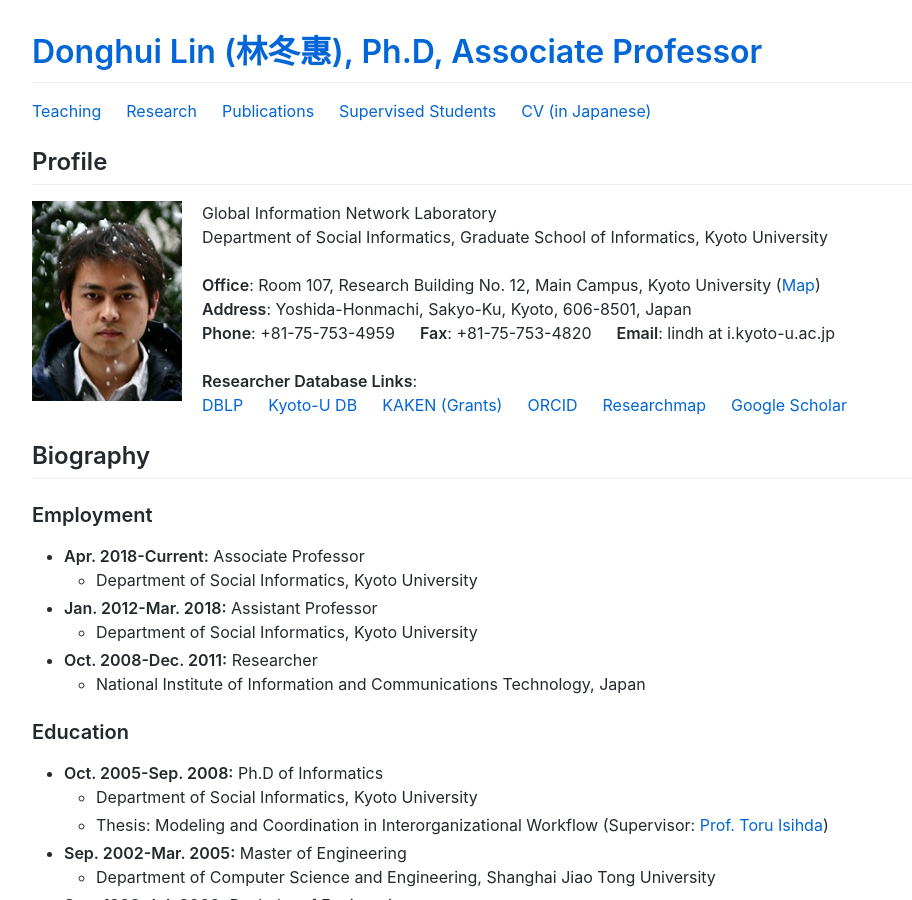
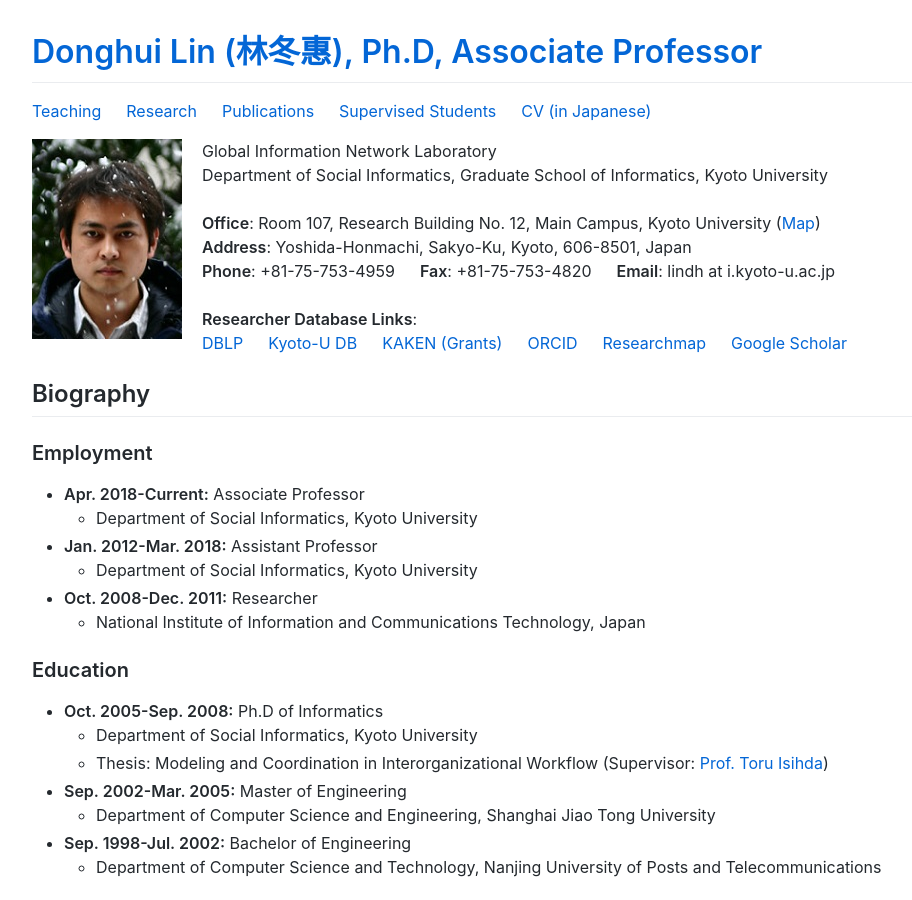
Before and after one commit to lindh/lindh.github.io, a Jekyll site: the page built from index.md, in a window 1280 px wide and 900 px high. Shown: the whole window, without its empty margins (118-1030 px from the left). Built offline with Jekyll 4.4.1, drawn with Linux system fonts in a browser that asks for light colours; comment, search, counter and statistics services are not loaded.

Commit message:
Update index.md

```diff
--- a/index.md
+++ b/index.md
@@ -3,8 +3,6 @@ layout: default
 ---
 
 [Teaching](./teaching.html) &emsp; [Research](#research) &emsp; [Publications](./publication.html) &emsp; [Supervised Students](./students.html) &emsp; [CV (in Japanese)](./files/CV_ja.pdf)
-
-## Profile
 
 <img align="left" src="./images/lin.jpg"/>
    Global Information Network Laboratory
```
